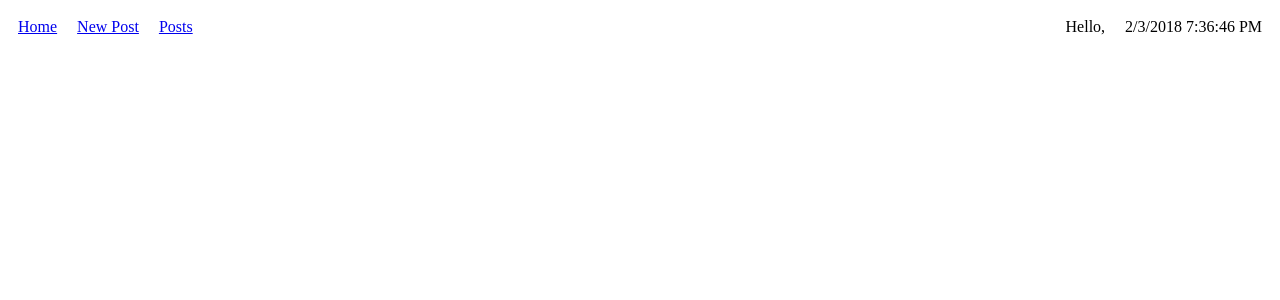
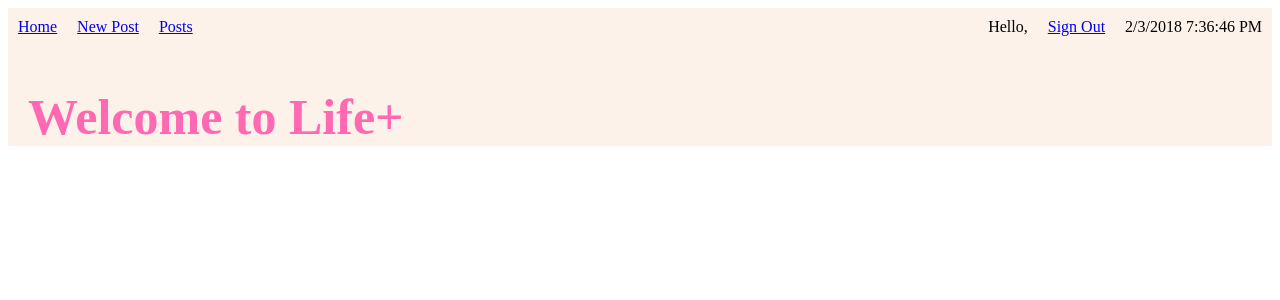
Before and after one commit to gloriading/Blog-react, a React (Create React App) app: page / in a window 1280 px wide. Shown: the top 300 px of the page. Built offline with nearby package versions, Linux system fonts and the light colour scheme; sample sign-in values are in the browser's storage.

Commit message:
add not-found page and home page

```diff
--- a/src/components/App.js
+++ b/src/components/App.js
@@ -11,24 +11,36 @@ import {
 } from 'react-router-dom';
 import {AuthRoute} from './AuthRoute';
 import jwtDecode from 'jwt-decode';
-
+import {NotFoundPage} from './NotFoundPage';
+import {HomePage} from './HomePage';
 
 
 class App extends Component {
   constructor(props){
     super(props);
     this.state={
-      user:null
+      user:null,
+      loading:true
     };
     this.signIn = this.signIn.bind(this);
+    this.signOut = this.signOut.bind(this);
   }
+
 
   signIn () {
     const jwt = localStorage.getItem('jwt');
     if (jwt) {
       const payload = jwtDecode(jwt);
       this.setState({user: payload});
+      this.setState({user: payload, loading: false});
+    } else {
+      this.setState({loading: false});
     }
+  }
+
+  signOut () {
+     localStorage.removeItem('jwt');
+     this.setState({user: null});
     }
 
    componentDidMount () {
@@ -40,12 +52,21 @@ class App extends Component {
    }
 
   render(){
-    const {user} = this.state;
+    const {user, loading} = this.state;
+     if (loading) {
+       return (
+         <div>
+           Loading...
+         </div>
+       );
+     }
+
     return(
       <Router >
-        <div className='App'>
-          <NavBar user={user} />
+        <div className='App' style={{backgroundColor:"#FDF2E9"}}>
+          <NavBar user={user} onSignOutClick={this.signOut} />
           <Switch>
+               <Route exact path="/" component={HomePage} />
                <Route path="/sign_in" render={props => {
                  return <SignInPage {...props} onSignIn={this.signIn} />
                }} />
@@ -62,7 +83,7 @@ class App extends Component {
                   isAuthenticated={this.isAuth()}
                   path="/posts/:id"
                   component={PostShowPage} />
-
+                <Route component={NotFoundPage} />
           </Switch>
         </div>
       </Router>
--- /dev/null
+++ b/src/components/HomePage.js
@@ -0,0 +1,14 @@
+import React from 'react';
+
+ function HomePage (props) {
+   return (
+     <main
+       className='HomePage'
+       style={{padding: '0 20px'}}
+     >
+       <h2 style={{fontSize:'50px', color:'hotpink'}}>Welcome to Life+</h2>
+     </main>
+   );
+ }
+
+ export {HomePage};
--- a/src/components/NavBar.js
+++ b/src/components/NavBar.js
@@ -3,7 +3,13 @@ import React from 'react';
 import {Link} from 'react-router-dom';
 
 function NavBar (props) {
-   const {user} = props;
+  const {user, onSignOutClick=()=>{}} = props;
+
+  const handleSignOut = event => {
+    event.preventDefault();
+    onSignOutClick();
+  }
+
   return (
     <nav
       style={{
@@ -14,13 +20,25 @@ import React from 'react';
       <Link style={{marginRight: '20px'}} to="/">Home</Link>
       <Link style={{marginRight: '20px'}} to="/posts/new">New Post</Link>
       <Link to="/posts">Posts</Link>
+
       {
-            user ? (
+        user ? ([ // use an array to put the 2 things in
           <span
+            key="1"
             style={{marginLeft: 'auto', marginRight: '20px'}}
           >
             Hello, {user.full_name}
-              </span>
+          </span>,
+          <a
+            onClick={handleSignOut}
+            key="2"
+            style={{marginRight: '20px'}}
+            href="#"
+          >
+            Sign Out
+          </a>
+        ]
+
         ) : (
           <Link
             style={{marginLeft: 'auto', marginRight: '20px'}}
--- /dev/null
+++ b/src/components/NotFoundPage.js
@@ -0,0 +1,14 @@
+import React from 'react';
+
+ function NotFoundPage (props) {
+   return (
+     <main
+       className='NotFoundPage'
+       style={{padding: '0 20px'}}
+     >
+       <h2>404 Not Found</h2>
+     </main>
+   );
+ }
+
+ export {NotFoundPage};
```
Lines whose indentation alone changed are shown as unchanged.
